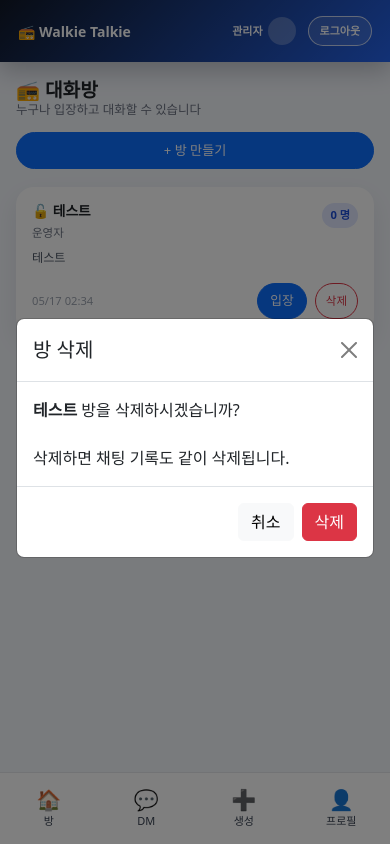
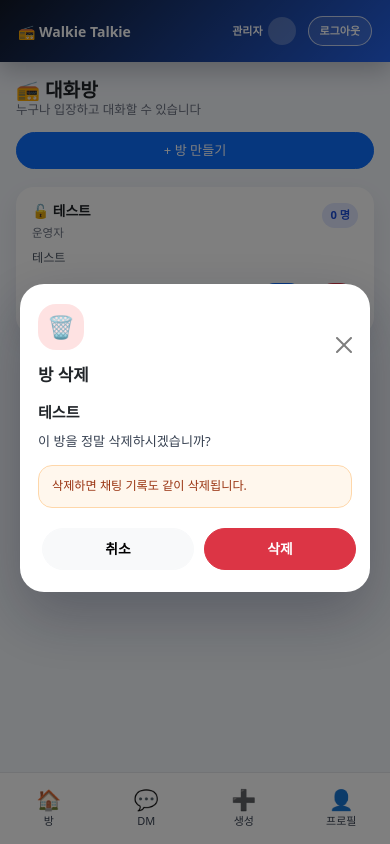
Before and after one commit to qndydfl/walkietalkie, a Django app: page / in a window 390 px wide, after a click on "삭제". Run offline with Django 5.2, Linux system fonts and the light colour scheme; a user stored in the database is signed in; data comes from the database, SQL or seed files in the repository.

Commit message:
Add .env

```diff
--- a/requirements.txt
+++ b/requirements.txt
@@ -20,6 +20,7 @@ pyasn1==0.6.3
 pyasn1_modules==0.4.2
 pycparser==3.0
 pyOpenSSL==26.2.0
+python-dotenv==1.2.2
 service-identity==24.2.0
 sqlparse==0.5.5
 Twisted==26.4.0
--- a/rooms/templates/rooms/room_list.html
+++ b/rooms/templates/rooms/room_list.html
@@ -79,11 +79,18 @@
 
     {% if room.owner == user or user.is_staff %}
 
-    <div class="modal fade" id="deleteRoom{{ room.pk }}" tabindex="-1">
+    <div class="modal fade room-delete-modal"
+        id="deleteRoom{{ room.pk }}" tabindex="-1"
+        data-bs-backdrop="static"
+        data-bs-keyboard="false"
+    >
         <div class="modal-dialog modal-dialog-centered">
-            <div class="modal-content">
-                <div class="modal-header">
-                    <h5 class="modal-title">방 삭제</h5>
+            <div class="modal-content delete-modal-content">
+                <div class="modal-header delete-modal-header">
+                    <div>
+                        <div class="delete-modal-icon">🗑️</div>
+                        <h5 class="modal-title delete-modal-title">방 삭제</h5>
+                    </div>
 
                     <button
                         type="button"
@@ -92,32 +99,29 @@
                     ></button>
                 </div>
 
-                <div class="modal-body">
-                    <strong> {{ room.title }} </strong>
+                <div class="modal-body delete-modal-body">
+                    <strong>{{ room.title }}</strong>
+                    <p>이 방을 정말 삭제하시겠습니까?</p>
 
-                    방을 삭제하시겠습니까?
-
-                    <br /><br />
-
-                    삭제하면 채팅 기록도 같이 삭제됩니다.
+                    <div class="delete-warning">
+                        삭제하면 채팅 기록도 같이 삭제됩니다.
+                    </div>
                 </div>
 
-                <div class="modal-footer">
+                <div class="modal-footer delete-modal-footer">
                     <button
                         type="button"
-                        class="btn btn-light"
+                        class="btn btn-light delete-cancel-btn"
                         data-bs-dismiss="modal"
                     >
                         취소
                     </button>
 
-                    <form
-                        method="post"
-                        action="{% url 'room_delete' room.pk %}"
-                    >
+                    <form method="post" action="{% url 'room_delete' room.pk %}">
                         {% csrf_token %}
-
-                        <button class="btn btn-danger">삭제</button>
+                        <button type="submit" class="btn btn-danger delete-confirm-btn">
+                            삭제
+                        </button>
                     </form>
                 </div>
             </div>
--- a/static/css/room_list.css
+++ b/static/css/room_list.css
@@ -1,215 +1,377 @@
 .room-page-header {
-    display:flex;
-    justify-content:space-between;
-    align-items:center;
-    margin-bottom:18px;
-    gap:12px;
+    display: flex;
+    justify-content: space-between;
+    align-items: center;
+    margin-bottom: 18px;
+    gap: 12px;
 }
 
 .room-page-title {
-    margin:0;
-    font-size:1.5rem;
-    font-weight:800;
+    margin: 0;
+    font-size: 1.5rem;
+    font-weight: 800;
 }
 
 .room-page-subtitle {
-    color:#6b7280;
-    font-size:.9rem;
+    color: #6b7280;
+    font-size: 0.9rem;
 }
 
 .room-create-btn {
-    padding:10px 18px;
+    padding: 10px 18px;
 }
 
 .room-card {
-    border:none;
-    border-radius:22px;
-    box-shadow:
-    0 10px 24px rgba(15,23,42,.08);
+    border: none;
+    border-radius: 22px;
+    box-shadow: 0 10px 24px rgba(15, 23, 42, 0.08);
 
-    transition:.2s;
+    transition: 0.2s;
 }
 
 .room-card:hover {
-    transform:translateY(-3px);
+    transform: translateY(-3px);
 }
 
 .room-title {
-    font-size:1rem;
-    font-weight:700;
-    margin:0;
+    font-size: 1rem;
+    font-weight: 700;
+    margin: 0;
 }
 
 .room-owner {
-    color:#6b7280;
-    font-size:.8rem;
-    margin-top:4px;
+    color: #6b7280;
+    font-size: 0.8rem;
+    margin-top: 4px;
 }
 
 .room-badge {
-    background:#e0e7ff;
-    color:#1d4ed8;
-    padding:5px 10px;
-    border-radius:999px;
-    font-size:.75rem;
-    font-weight:700;
+    background: #e0e7ff;
+    color: #1d4ed8;
+    padding: 5px 10px;
+    border-radius: 999px;
+    font-size: 0.75rem;
+    font-weight: 700;
 }
 
 .room-desc {
-    color:#4b5563;
-    font-size:.88rem;
-
-    min-height:48px;
-
-    overflow:hidden;
-
-    display:-webkit-box;
-
-    -webkit-line-clamp:2;
-
-    -webkit-box-orient:vertical;
+    color: #4b5563;
+    font-size: 0.88rem;
+    min-height: 48px;
+    overflow: hidden;
+    display: -webkit-box;
+    line-clamp: 2;
+    -webkit-line-clamp: 2;
+    -webkit-box-orient: vertical;
 }
 
 .room-footer {
-    display:flex;
-    justify-content:space-between;
-    align-items:center;
+    display: flex;
+    justify-content: space-between;
+    align-items: center;
 }
 
 .room-time {
-    color:#9ca3af;
-    font-size:.78rem;
+    color: #9ca3af;
+    font-size: 0.78rem;
 }
 
 .room-enter-btn {
-    border-radius:999px;
-    padding:8px 16px;
+    border-radius: 999px;
+    padding: 8px 16px;
 }
 
 .empty-room-card {
-    background:white;
-    border-radius:26px;
-    padding:50px 20px;
-    text-align:center;
+    background: white;
+    border-radius: 26px;
+    padding: 50px 20px;
+    text-align: center;
 }
 
 .empty-icon {
-    font-size:44px;
+    font-size: 44px;
 }
 
 .empty-title {
-    font-size:1.1rem;
-    font-weight:700;
-    margin-top:12px;
+    font-size: 1.1rem;
+    font-weight: 700;
+    margin-top: 12px;
 }
 
 .empty-text {
-    color:#6b7280;
-    margin-top:8px;
+    color: #6b7280;
+    margin-top: 8px;
 }
 
 .private-header {
-    font-size:1.1rem;
-    font-weight:700;
-    margin-bottom:14px;
+    font-size: 1.1rem;
+    font-weight: 700;
+    margin-bottom: 14px;
 }
 
 .private-room {
-    border:1px solid #dbeafe;
+    border: 1px solid #dbeafe;
 }
 
-@media (max-width:768px){
-
-.room-page-title{
-font-size:1.2rem;
+@media (max-width: 768px) {
+    .room-page-title {
+        font-size: 1.2rem;
     }
 
-.room-page-subtitle{
-font-size:.78rem;
+    .room-page-subtitle {
+        font-size: 0.78rem;
     }
 
-.room-create-btn{
-font-size:.82rem;
-padding:8px 14px;
+    .room-create-btn {
+        font-size: 0.82rem;
+        padding: 8px 14px;
     }
 
-.room-title{
-font-size:.92rem;
+    .room-title {
+        font-size: 0.92rem;
     }
 
-.room-owner{
-font-size:.72rem;
+    .room-owner {
+        font-size: 0.72rem;
     }
 
-.room-desc{
-font-size:.8rem;
-min-height:auto;
+    .room-desc {
+        font-size: 0.8rem;
+        min-height: auto;
     }
 
-.room-badge{
-font-size:.7rem;
-padding:4px 8px;
+    .room-badge {
+        font-size: 0.7rem;
+        padding: 4px 8px;
     }
 
-.room-enter-btn{
-font-size:.8rem;
-padding:7px 12px;
+    .room-enter-btn {
+        font-size: 0.8rem;
+        padding: 7px 12px;
     }
 
-.private-header{
-font-size:1rem;
+    .private-header {
+        font-size: 1rem;
     }
 
-.empty-title{
-font-size:1rem;
+    .empty-title {
+        font-size: 1rem;
     }
 
-.empty-text{
-font-size:.82rem;
+    .empty-text {
+        font-size: 0.82rem;
+    }
 }
 
+@media (max-width: 480px) {
+    .room-page-header {
+        flex-direction: column;
+        align-items: stretch;
     }
 
-@media (max-width:480px){
-
-.room-page-header{
-flex-direction:column;
-align-items:stretch;
+    .room-create-btn {
+        width: 100%;
     }
 
-.room-create-btn{
-width:100%;
+    .room-card {
+        border-radius: 18px;
     }
 
-.room-card{
-border-radius:18px;
+    .room-title {
+        font-size: 0.86rem;
     }
 
-.room-title{
-font-size:.86rem;
+    .room-desc {
+        font-size: 0.76rem;
     }
 
-.room-desc{
-font-size:.76rem;
+    .room-time {
+        font-size: 0.7rem;
+    }
 }
 
-.room-time{
-font-size:.7rem;
+.room-delete-btn {
+    font-size: 0.8rem;
+    border-radius: 999px;
+    padding: 8px 12px;
 }
 
+@media (max-width: 768px) {
+    .room-delete-btn {
+        font-size: 0.72rem;
+        padding: 7px 10px;
+    }
 }
 
-.room-delete-btn{
-font-size:.8rem;
-border-radius:999px;
-padding:8px 12px;
+/* 모달 부분 */
+.room-delete-modal .modal-dialog {
+    margin: 16px auto;
+    max-width: 420px;
 }
 
-@media (max-width:768px){
-
-.room-delete-btn{
-font-size:.72rem;
-padding:7px 10px;
+.room-delete-modal .modal-dialog-centered {
+    min-height: calc(100% - 32px);
+    display: flex;
+    align-items: center;
+    justify-content: center;
 }
 
+.delete-modal-content {
+    border: 0;
+    border-radius: 28px;
+    overflow: hidden;
+    box-shadow: 0 24px 60px rgba(15, 23, 42, 0.28);
 }
+
+.delete-modal-header {
+    border-bottom: 0;
+    padding: 22px 22px 8px;
+}
+
+.delete-modal-icon {
+    width: 52px;
+    height: 52px;
+    border-radius: 20px;
+    background: #fee2e2;
+    color: #dc2626;
+
+    display: flex;
+    align-items: center;
+    justify-content: center;
+
+    font-size: 24px;
+
+    margin-bottom: 12px;
+}
+
+.delete-modal-title {
+    font-size: 1.18rem;
+    font-weight: 800;
+}
+
+.delete-modal-body {
+    padding: 8px 22px 18px;
+}
+
+.delete-modal-body strong {
+    display: block;
+    font-size: 1rem;
+    margin-bottom: 8px;
+}
+
+.delete-modal-body p {
+    margin: 0;
+    color: #374151;
+    font-size: 0.9rem;
+}
+
+.delete-warning {
+    margin-top: 14px;
+
+    background: #fff7ed;
+
+    border: 1px solid #fed7aa;
+
+    color: #9a3412;
+
+    border-radius: 16px;
+
+    padding: 11px 13px;
+
+    font-size: 0.82rem;
+}
+
+.delete-modal-footer {
+    border-top: 0;
+
+    padding: 0 22px 22px;
+
+    display: grid;
+
+    grid-template-columns: 1fr 1fr;
+
+    gap: 10px;
+}
+
+.delete-modal-footer form {
+    width: 100%;
+}
+
+.delete-cancel-btn,
+.delete-confirm-btn {
+    width: 100%;
+
+    border-radius: 999px;
+
+    padding: 11px 14px;
+
+    font-weight: 700;
+}
+
+@media (max-width: 575px) {
+    .room-delete-modal .modal-dialog {
+        margin: 12px auto;
+
+        max-width: calc(100% - 24px);
+    }
+
+    .room-delete-modal .modal-dialog-centered {
+        min-height: calc(100% - 24px);
+
+        display: flex;
+
+        align-items: center;
+
+        justify-content: center;
+    }
+
+    .delete-modal-content {
+        border-radius: 24px;
+    }
+
+    .delete-modal-header {
+        padding: 20px 18px 6px;
+    }
+
+    .delete-modal-icon {
+        width: 46px;
+        height: 46px;
+
+        border-radius: 18px;
+
+        font-size: 22px;
+    }
+
+    .delete-modal-title {
+        font-size: 1.05rem;
+    }
+
+    .delete-modal-body {
+        padding: 8px 18px 16px;
+    }
+
+    .delete-modal-body strong {
+        font-size: 0.94rem;
+    }
+
+    .delete-modal-body p {
+        font-size: 0.82rem;
+    }
+
+    .delete-warning {
+        font-size: 0.76rem;
+
+        border-radius: 14px;
+    }
+
+    .delete-modal-footer {
+        padding: 0 18px 18px;
+    }
+
+    .delete-cancel-btn,
+    .delete-confirm-btn {
+        font-size: 0.86rem;
+
+        padding: 10px 12px;
+    }
+}
```
Also changed, not shown: config/settings.py (+19 -7 lines), 2 other files. Lines whose indentation alone changed are shown as unchanged.
